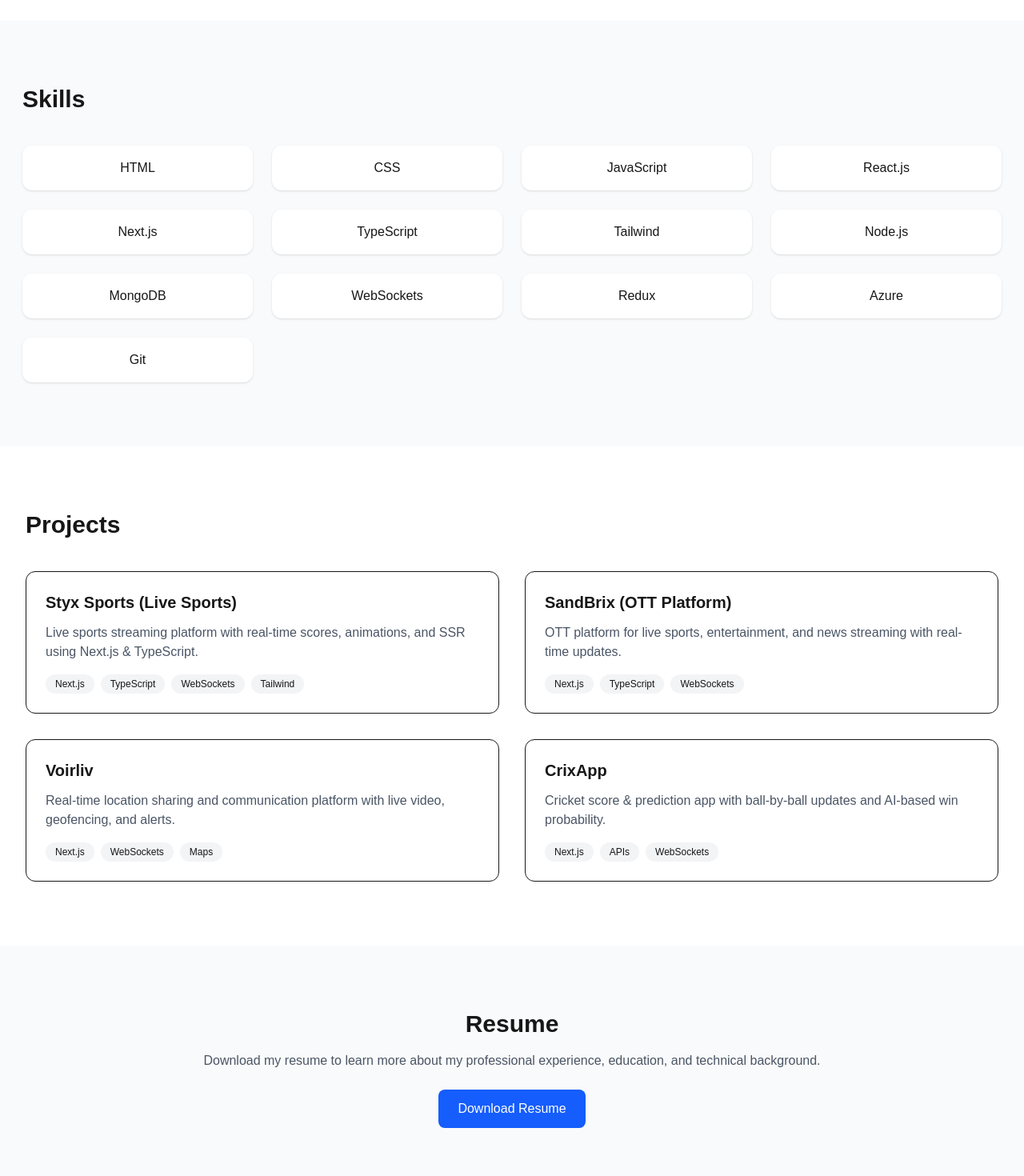
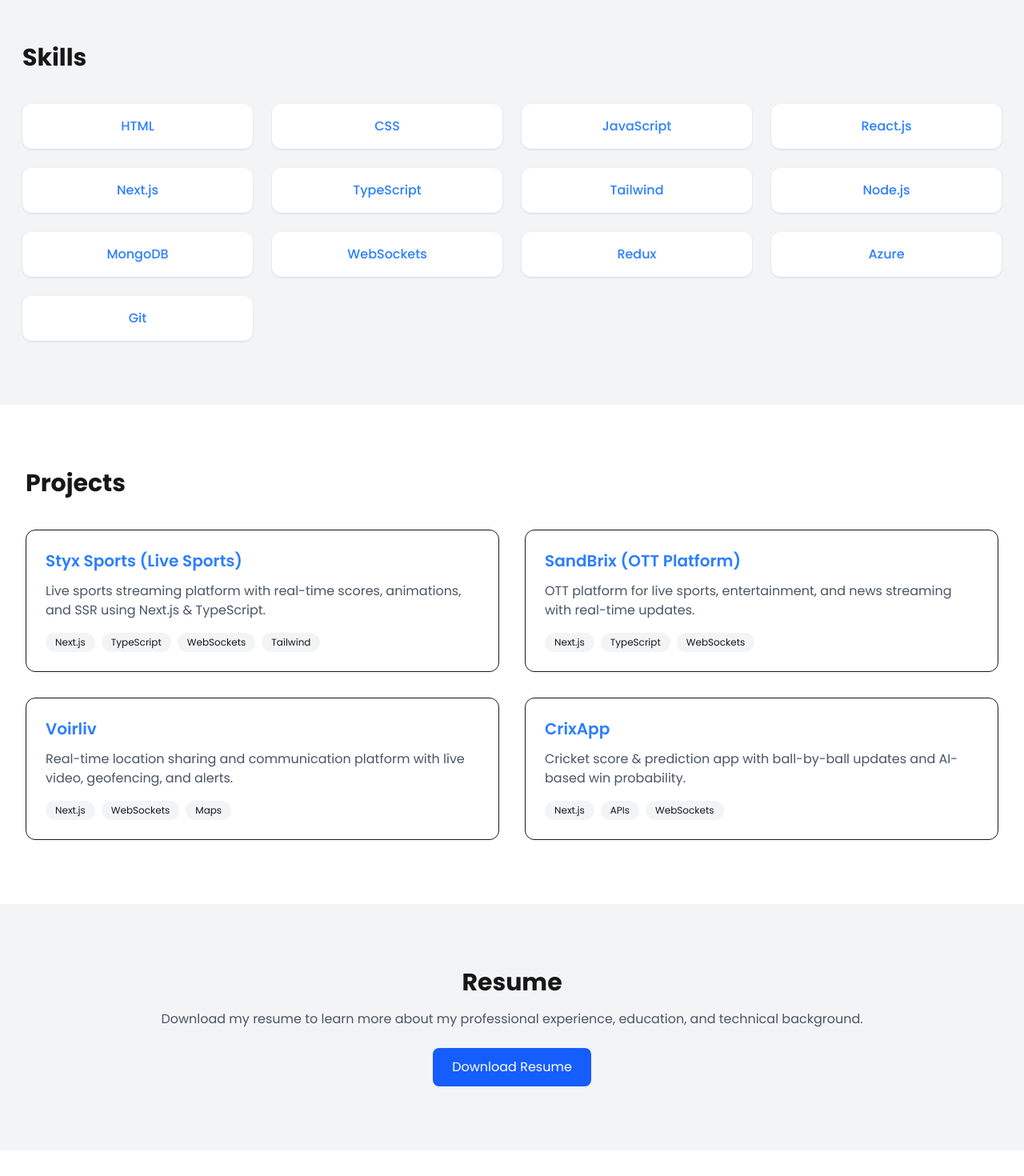
Before and after one commit to Yash0770/portfolio, a Next.js app: page / in a window 1280 px wide. Shown: the part 920-2390 px from the top of the page at 80% size. Built offline with nearby package versions, Linux system fonts and the light colour scheme.

Commit message:
feat: update font in layout, adjust heading sizes in Hero, and enhance styling in Projects, Resume, and Skills components

```diff
--- a/app/layout.tsx
+++ b/app/layout.tsx
@@ -1,16 +1,22 @@
 import type { Metadata } from "next";
-import { Geist, Geist_Mono } from "next/font/google";
+// import { Geist, Geist_Mono } from "next/font/google";
+import { Poppins } from "next/font/google";
 import "./globals.css";
 import Navbar from "@/components/Navbar";
 
-const geistSans = Geist({
-  variable: "--font-geist-sans",
+// const geistSans = Geist({
+//   variable: "--font-geist-sans",
+//   subsets: ["latin"],
+// });
+
+// const geistMono = Geist_Mono({
+//   variable: "--font-geist-mono",
+//   subsets: ["latin"],
+// });
+
+const poppins = Poppins({
   subsets: ["latin"],
-});
-
-const geistMono = Geist_Mono({
-  variable: "--font-geist-mono",
-  subsets: ["latin"],
+  weight: ["300", "400", "500", "600", "700"],
 });
 
 export const metadata: Metadata = {
@@ -30,9 +36,7 @@ export default function RootLayout({
 }>) {
   return (
     <html lang="en">
-      <body
-        className={`${geistSans.variable} ${geistMono.variable} antialiased`}
-      >
+      <body className={poppins.className}>
         <Navbar/>
         {children}
       </body>
--- a/components/Hero.tsx
+++ b/components/Hero.tsx
@@ -29,7 +29,7 @@ export default function Hero() {
 
         {/* TEXT SECTION */}
         <div className="space-y-3 md:space-x-6">
-          <h1 className="text-4xl md:text-6xl font-bold leading-tight">
+          <h1 className="text-4xl md:text-5xl font-bold leading-tight">
             Hi, I’m{" "}
             <span className="text-blue-500">Yash Solanki</span>
           </h1>
--- a/components/Projects.tsx
+++ b/components/Projects.tsx
@@ -78,7 +78,7 @@ export default function Projects() {
             transition={{ type: "spring", stiffness: 180 }}
             className="p-6 border rounded-xl bg-white dark:bg-gray-900 transition cursor-pointer"
           >
-            <h3 className="text-xl font-semibold">
+            <h3 className="text-xl font-semibold text-blue-500 dark:text-white">
               {project.title}
             </h3>
 
--- a/components/Resume.tsx
+++ b/components/Resume.tsx
@@ -1,7 +1,7 @@
 
 export default function Resume() {
   return (
-    <section id="resume" className="py-10 md:py-20 px-4 bg-gray-50 dark:bg-gray-900">
+    <section id="resume" className="py-10 md:py-20 px-4 bg-gray-100 dark:bg-gray-900">
       <div className="max-w-4xl mx-auto text-center">
         <h2 className="text-3xl font-bold">Resume</h2>
 
--- a/components/Skills.tsx
+++ b/components/Skills.tsx
@@ -10,7 +10,7 @@ const skills = [
 
 export default function Skills() {
   return (
-    <section id="skills" className="py-10 md:py-20 bg-gray-50 dark:bg-gray-900">
+    <section id="skills" className="py-10 md:py-20 bg-gray-100 dark:bg-gray-900">
       <div className="max-w-7xl mx-auto px-4 md:px-7">
         <h2 className="text-3xl font-bold mb-10">Skills</h2>
 
@@ -33,7 +33,7 @@ export default function Skills() {
                 visible: { opacity: 1, y: 0 },
               }}
               whileHover={{ y: -6, scale: 1.05 }}
-              className="p-3 md:p-4 bg-white dark:bg-gray-800 rounded-xl text-center shadow-sm cursor-pointer"
+              className="p-3 md:p-4 bg-white dark:bg-gray-800 rounded-xl text-center shadow-sm cursor-pointer text-blue-500 dark:text-white font-medium"
             >
               {skill}
             </motion.div>
```
